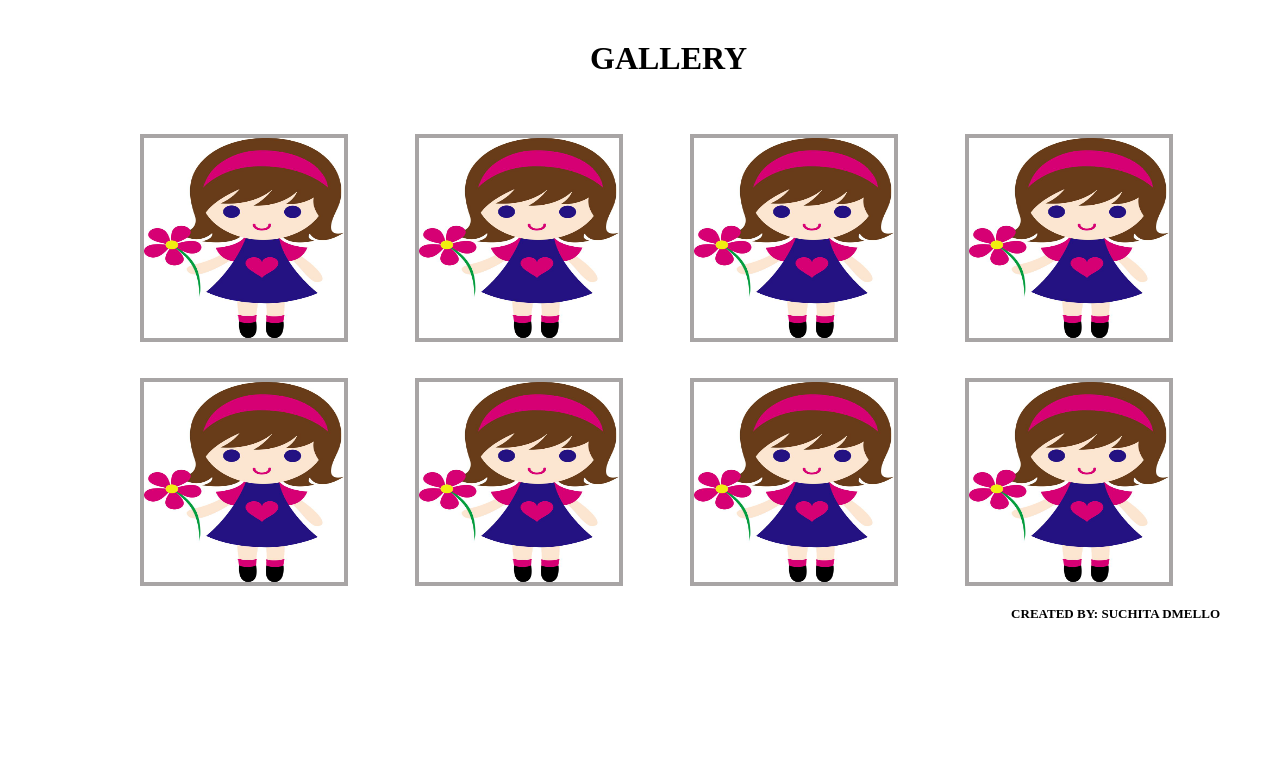
After one commit to sdmello14/PythonTraining, a Flask app: page /gallery in a window 1280 px wide. The commit adds this page. Shown: the top 759 px of the page. Run offline with Flask 2, Linux system fonts and the light colour scheme.

Commit message:
added about and gallery page

```diff
--- a/project/main.py
+++ b/project/main.py
@@ -5,9 +5,13 @@ app = Flask(__name__)
 def index():
     return render_template('index.html')
 
-@app.route("/home")
+@app.route("/about")
 def home():
-    return render_template('home.html')
+    return render_template('about.html')
+
+@app.route("/gallery")
+def gallery():
+    return render_template('gallery.html')
 
 if __name__ == '__main__':
     app.run(debug=True)
--- a/project/static/css/style.css
+++ b/project/static/css/style.css
@@ -11,6 +11,14 @@ grid-gap: 5px;
     "sidebar sidebar content"
     "sidebar  sidebar  footer ";
 
+}
+
+.galleryWrapper {
+  display: grid;
+grid-gap: 75px;
+  grid-template-columns: 200px 200px 200px 200px;
+  grid-template-areas:
+  "img img img img ";
 }
 
 .buttonWrap {
@@ -67,6 +75,10 @@ grid-gap: 80px;
     background: #e7e7e7;
   }
 
+  .hometext{
+    text-align: center;
+  }
+
   img {
     border:4px solid #a8a5a5;
  }
--- /dev/null
+++ b/project/templates/gallery.html
@@ -0,0 +1,29 @@
+<html>
+<title>
+    Python training project
+</title>
+
+<head>
+    <link rel="stylesheet" href="static/css/style.css">
+</head>
+
+<body>
+        <div style="margin-right: auto; margin-left: auto; width: 100px;"> <h1> GALLERY </h1></div>
+        <br><br>
+<div style="margin-right: auto; margin-left: auto; width: 1000px;" class="galleryWrapper">
+    <img src="static/image/index.jpg" alt="Suchita Index image" width="200px" height="200px">
+    <img src="static/image/index.jpg" alt="Suchita Index image" width="200px" height="200px">
+    <img src="static/image/index.jpg" alt="Suchita Index image" width="200px" height="200px">
+    <img src="static/image/index.jpg" alt="Suchita Index image" width="200px" height="200px">
+</div>
+<br><br>
+<div style="margin-right: auto; margin-left: auto; width: 1000px;" class="galleryWrapper">
+        <img src="static/image/index.jpg" alt="Suchita Index image" width="200px" height="200px">
+        <img src="static/image/index.jpg" alt="Suchita Index image" width="200px" height="200px">
+        <img src="static/image/index.jpg" alt="Suchita Index image" width="200px" height="200px">
+        <img src="static/image/index.jpg" alt="Suchita Index image" width="200px" height="200px">
+    </div>
+    <div class="box footer"><div class="footertext"><font size="2"><strong>CREATED BY: SUCHITA DMELLO</strong></font></div></div>
+</body>
+
+</html>
--- a/project/templates/index.html
+++ b/project/templates/index.html
@@ -11,7 +11,7 @@
 <div class="wrapper">
     <div class="box header">
         <div class="buttonWrap">
-        <button class="btn default" type="button" onclick="location.href='\home'">HOME</button>
+        <button class="btn default" type="button" onclick="location.href='\'">HOME</button>
         <button class="btn default" type="button" onclick="location.href='\about'">ABOUT</button>
         <button class="btn default" type="button" onclick="location.href='\gallery'">GALLERY</button>
         <button class="btn default" type="button" onclick="location.href='\login'">LOGIN</button>
```
Also changed, not shown: project/templates/about.html (added, +25 -0 lines), project/templates/home.html (deleted, +0 -13 lines).
